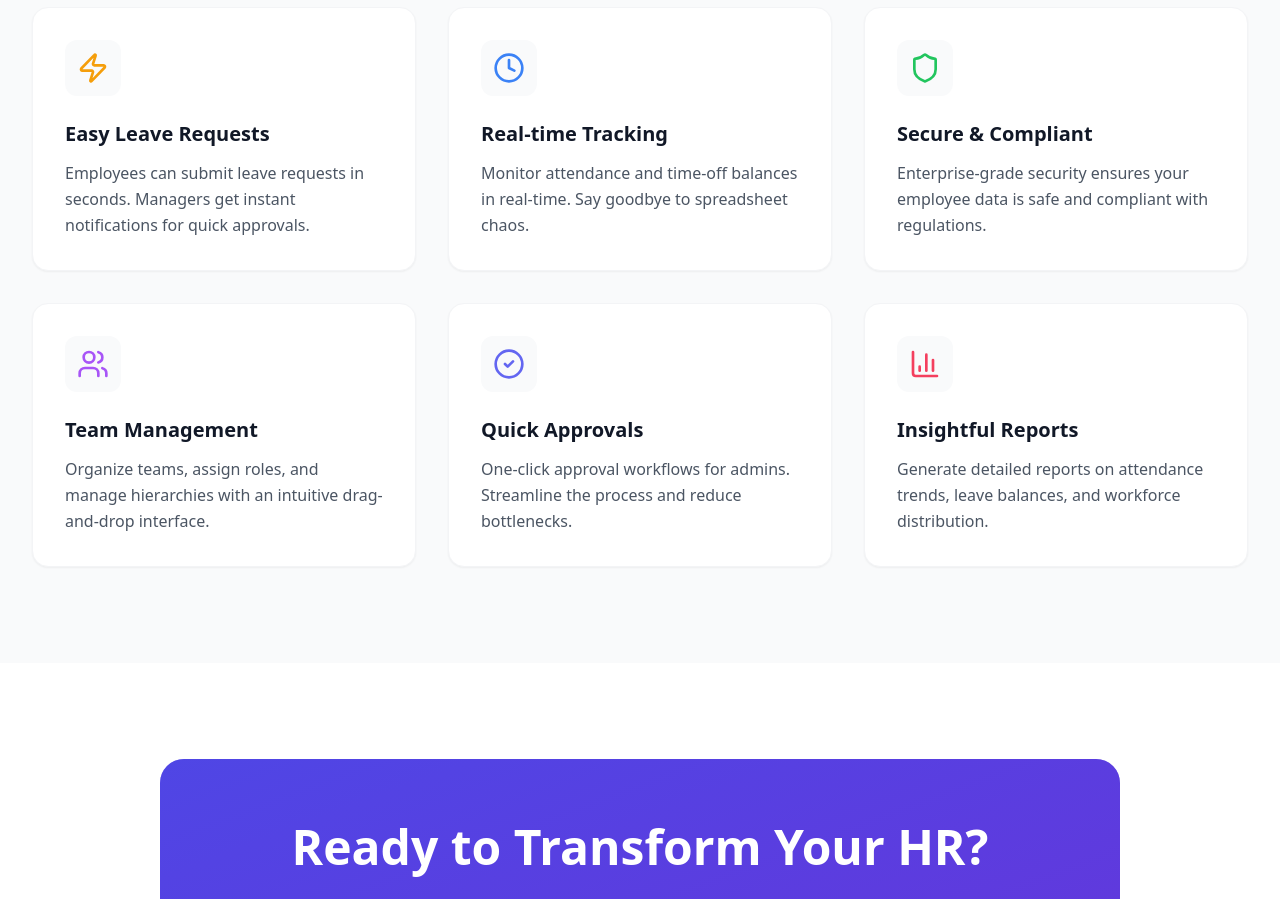
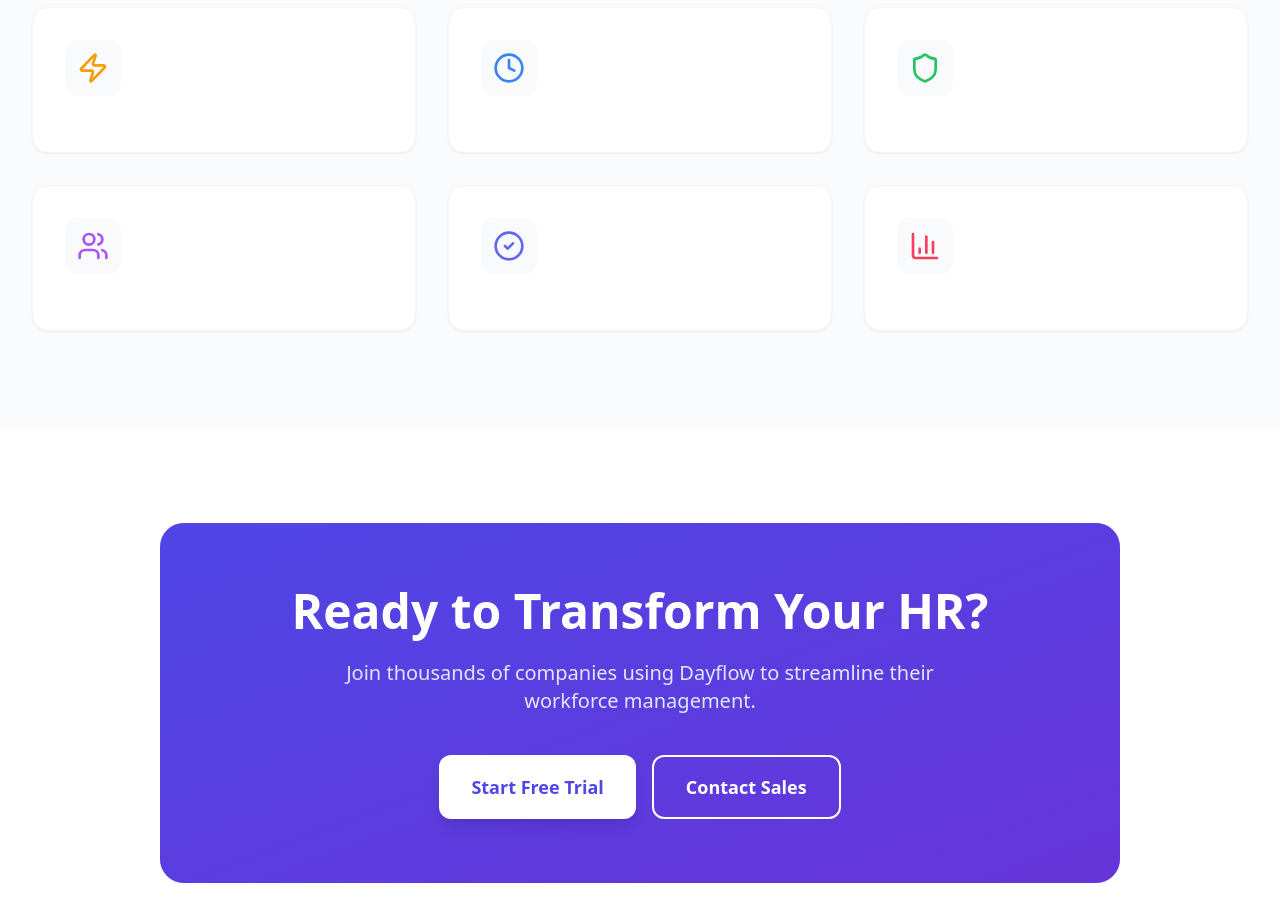
Before and after one commit to HarshJasani9/Delta, a React (Vite) app in the folder client/: page / in a window 1280 px wide. Shown: the part 1180-2079 px from the top of the page. Built offline with nearby package versions, Linux system fonts and the light colour scheme.

Commit message:
updated landing page

```diff
--- a/client/src/pages/LandingPage.jsx
+++ b/client/src/pages/LandingPage.jsx
@@ -112,8 +112,6 @@ const LandingPage = () => {
                 <div className="mb-6 p-3 bg-gray-50 dark:bg-gray-700 w-fit rounded-xl">
                   {feature.icon}
                 </div>
-                <h4 className="text-xl font-bold text-gray-900 dark:text-white mb-3">{feature.title}</h4>
-                <p className="text-gray-600 dark:text-gray-400 leading-relaxed">{feature.desc}</p>
               </div>
             ))}
           </div>
```
